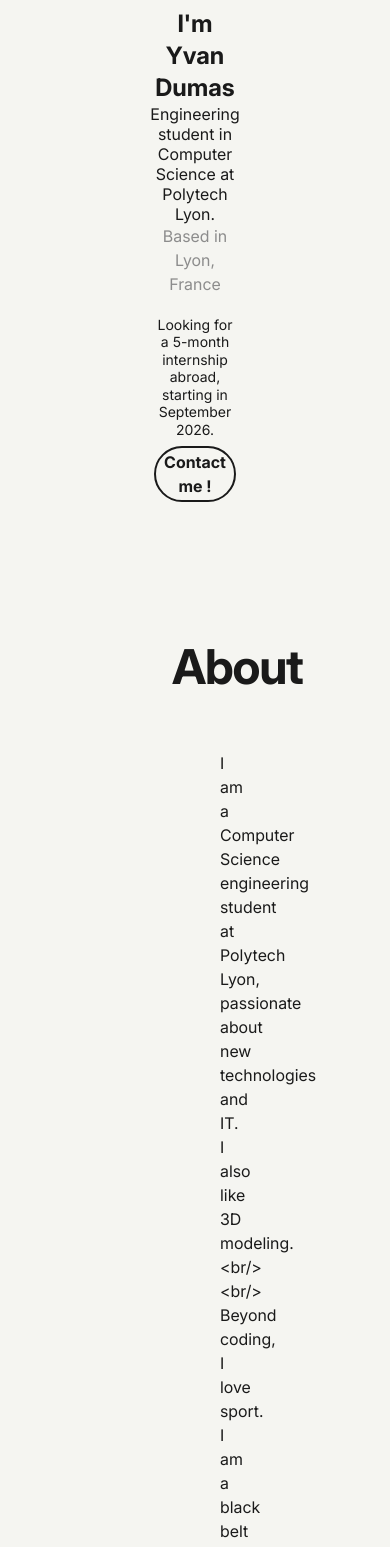
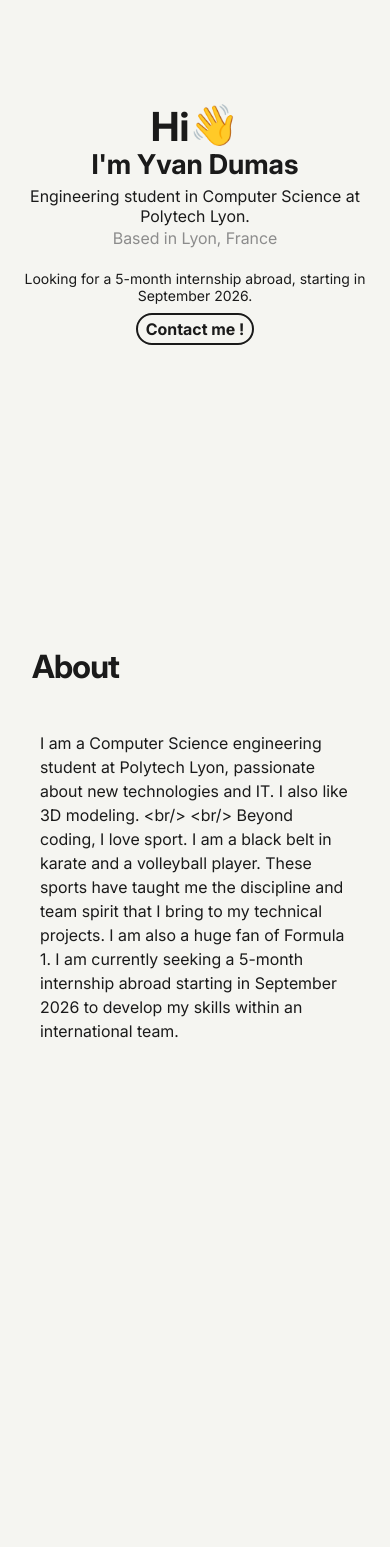
Before and after one commit to Yvan-Dumas/Portfolio, a React (Vite) app: page / in a window 390 px wide. Shown: the part 398-1945 px from the top of the page. Built offline with nearby package versions, Linux system fonts and the light colour scheme.

Commit message:
Added fluid text size for section heading

```diff
--- a/src/App.jsx
+++ b/src/App.jsx
@@ -37,7 +37,7 @@ export default function App() {
 		}} ref={lenisRef}>
 			<Navbar />
 			<ScrollDots />
-			<main className='selection:bg-hover px-35'>
+			<main className='selection:bg-hover md:px-35'>
 				<Hero />
 				<About />
 				<Skills />
--- a/src/sections/About.jsx
+++ b/src/sections/About.jsx
@@ -5,8 +5,8 @@ export default function About() {
 
     return (
         <section id="about">
-            <h2 className="text-5xl font-bold max-w-full mx-auto px-8 tracking-tight">{t('about.title')}</h2>
-            <p className="mt-15 px-20">{t('about.description')}
+            <h2 className="text-section-heading font-bold max-w-full mx-auto px-8 tracking-tight">{t('about.title')}</h2>
+            <p className="mt-10 md:mt-15 px-10 md:px-20">{t('about.description')}
                 <br /><br /><br /><br /><br />
                 <br /><br /><br /><br /><br />
                 <br /><br /><br /><br /><br />
--- a/src/sections/Hero.jsx
+++ b/src/sections/Hero.jsx
@@ -7,12 +7,12 @@ export default function Hero() {
 
   return (
     <section id="home" className="flex flex-col items-center justify-center text-center px-4 pt-5 min-h-screen">
-      <div className="flex items-center text-4xl md:text-5xl font-bold mb-2">
+      <div className="flex items-center text-[clamp(2.5rem,7vw,3rem)] font-bold mb-2 leading-5">
         <span>{t('hero.greetings')}</span>
         <span className="animate-wave origin-bottom-right relative -top-0.5">👋</span>
       </div>
 
-      <h2 className="text-2xl md:text-4xl font-bold">{t('hero.name')}</h2>
+      <h2 className="text-[clamp(1.5rem,7vw,2.5rem)] font-bold">{t('hero.name')}</h2>
       <h3 className="text-base md:text-xl leading-tight">{t('hero.state')}</h3>
       <p className="text-secondary-text text-base md:text-xl">{t('hero.location')}</p>
 
--- a/src/styles/index.css
+++ b/src/styles/index.css
@@ -15,6 +15,8 @@
   --color-secondary-text: #8C8C8C;
 
   --font-inter : 'Inter', 'Roboto', system-ui;
+
+  --text-section-heading : clamp(2rem,3vw,3rem);
 }
 
 * {
```
